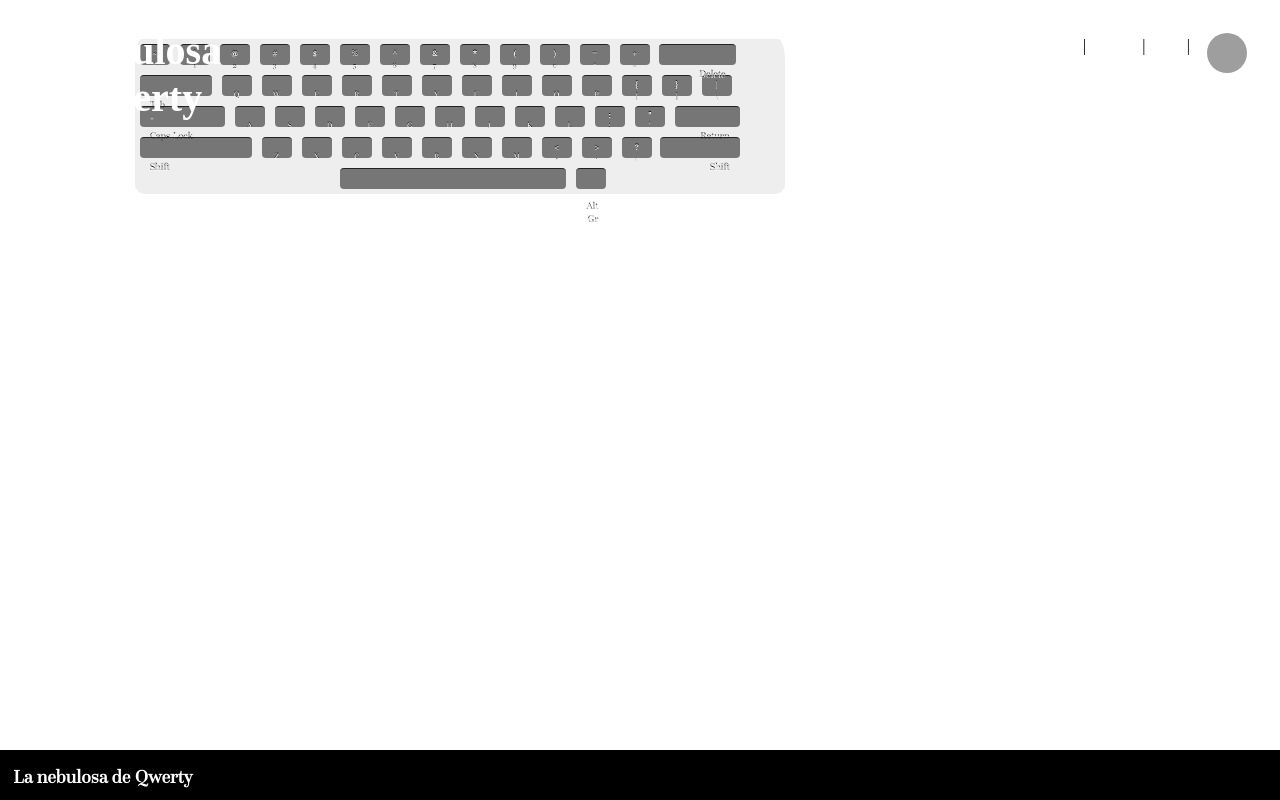
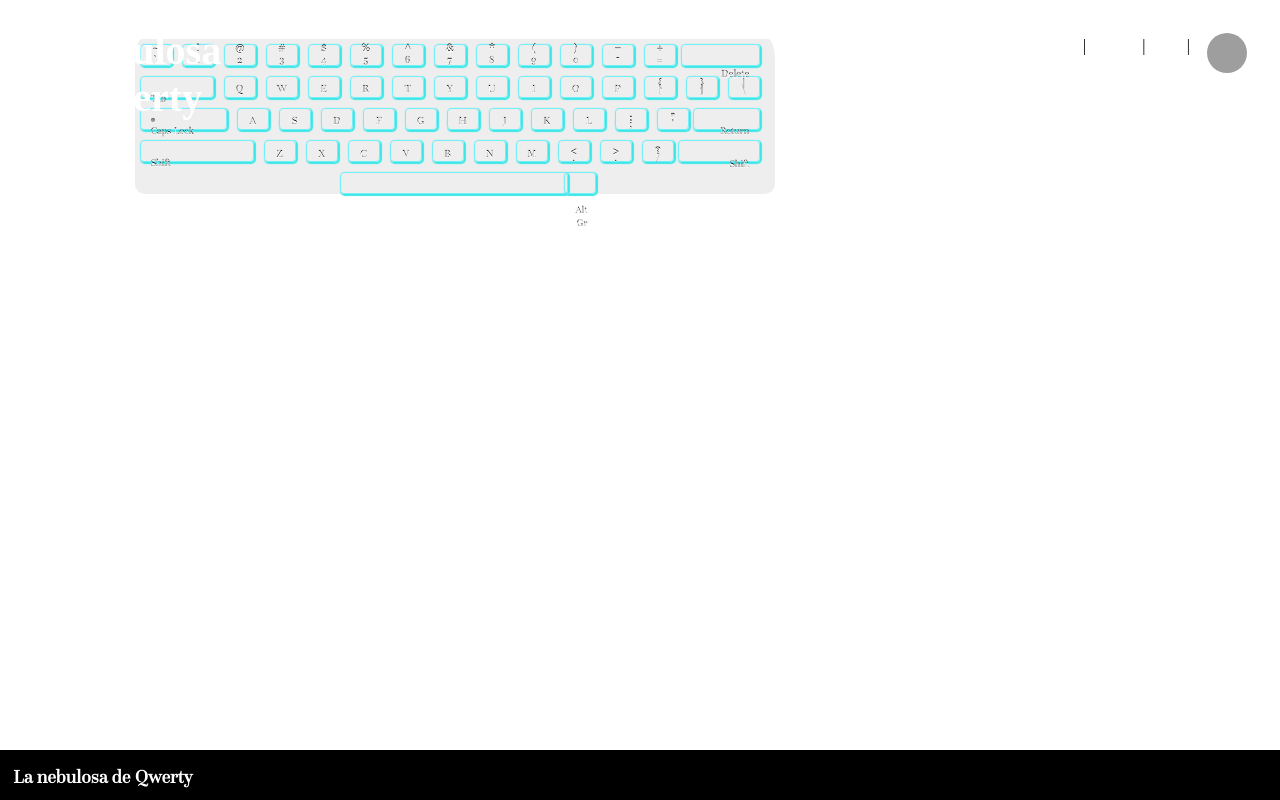
Before and after one commit to DWG8P11/mecano-4a-fe, a Vue app: page /designs in a window 1280 px wide. Built offline with nearby package versions, Linux system fonts and the light colour scheme; grey boxes are pictures that could not be loaded; a web font is replaced by a local one.

Commit message:
estilo en teclado

```diff
--- a/src/components/Designs.vue
+++ b/src/components/Designs.vue
@@ -85,7 +85,7 @@ export default {
 	left:95pt;
 	top:10pt;
 	/* margin: 50px ; */
-	width: 650px;
+	width: 640px;
 	height: 155px;
 	background:	rgba(170, 170, 170, 0.2);
 	border-top-left-radius: 7px 21px;
@@ -107,16 +107,22 @@ li {float: left;}
 	display: block;
 	color:white;
 	font-family: Questa Grande;
-    font-size:6pt;
+    font-size:8pt;
 	text-decoration: none;
 	text-align: center;
 	width: 30px;
 	height: 20px;
 	margin: 5px;
-	background: rgba(0, 0, 0,0.5);
+	background:transparent;
 	border-radius: 4px;
 	border-top: 1px solid #222;
-	text-shadow: 0px -1px 0px #000;}
+	border-bottom:1px solid #222;
+	border-right:1px solid #222;
+	border-left: 1px solid #222;
+	border-color:rgb(115,239,249);
+	box-shadow: 1px 1px 1px 1px rgb(61, 230, 230);
+	text-shadow: 0px -1px 0px #000;
+	}
 
 .keydown {
 	background: rgba(59, 171, 236, 0.795);
@@ -139,11 +145,12 @@ li {float: left;}
 	display: block;
 	margin: 14px 5px 0 0;
 	text-align: right;
-	font: bold 6pt arial;
+
 	}
 #esc {
 	margin: 6px 15px 0 0;
 	font-size: 7.5pt;
+	line-height: 0pt;
 	}
 
 
@@ -152,36 +159,43 @@ li {float: left;}
 
 #numbers li div b {
 	margin: 3px 0 3px;
-	display: block;}
+	display: block;
+	line-height: 2.1pt;
+
+	}
 
 #numbers li .alt b {display: block;margin: 0 0 3px;}
 
 #numbers li #delete span {
 	text-align: right;
 	margin: 23px 10px 0 0;
-	font-size: 7.5pt;
+
 }
 
 #qwerty li div span {
 	display: block;
 	margin: 13px 0 0;
 	text-transform: capitalize;
+	text-align: center;
+	line-height: 0pt;
 	}
 
 #qwerty li #tab span {
 	text-align: left;
 	margin: 23px 0 0 10px;
 	font-size: 7.5pt;
+
 	}
 
-#qwerty li .alt b {display: block; margin: 3px 0 0;}
-#qwerty li .alt span {margin: 2px 0 0;}
+#qwerty li .alt b {display: block; margin: 0px 0 0;}
+#qwerty li .alt span {margin: 0px 0 0;}
 
 
 #asdfg li div span {
 	display: block;
 	margin: 13px 0 0;
 	text-transform: capitalize;
+	line-height: 0pt;
 	}
 
 #asdfg li .alt span {margin: 0}
@@ -210,11 +224,13 @@ li {float: left;}
 	display: block;
 	margin: 13px 0 0;
 	text-transform: capitalize;
+	line-height: 2pt;
 	}
 #zxcvb li .shiftleft span {
 	text-align: left;
 	margin: 23px 0 0 10px;
 	font-size: 7.5pt;
+	line-height: 0pt;
 	}
 #zxcvb li .shiftright span {
 	text-align: right;
@@ -241,26 +257,30 @@ li {float: left;}
 
 #bottomrow ol li #left span, #bottomrow ol li #right span, #bottomrow ol li #up span, #bottomrow ol li #down span {
 	display: block;
-	margin: 9px 0 0;}
+	margin: 9px 0 0;
+	}
 
 .fn {height: 26px; width: 46px;}
 #delete {
 	width: 77px;
 	position:absolute;
-	right: 33pt;
+	right:7pt;
+
 }
 #tab {width: 72px;}
-#caps {width: 85px;}
+#caps {
+	width: 85px;
+}
 #enter {
 	width: 65px;
 	position:absolute;
-	right: 30pt;
+	right: 7pt;
 	}
 .shiftleft {width: 112px;}
 .shiftright {
 	width: 80px;
 	position:absolute;
-	right: 30pt;
+	right: 7pt;
 	}
 #fn, #control, .option, .command, #spacebar {height: 49px;}
 
```
